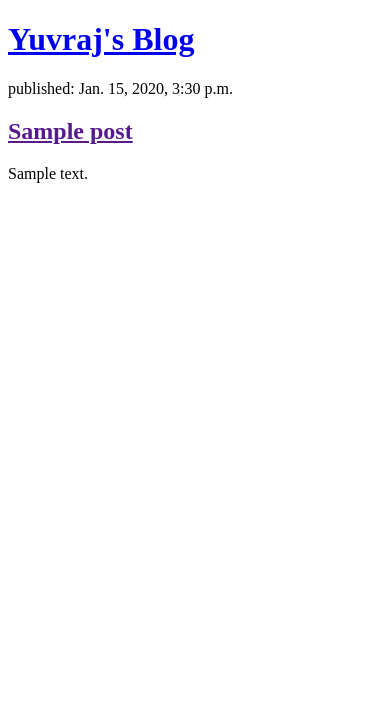
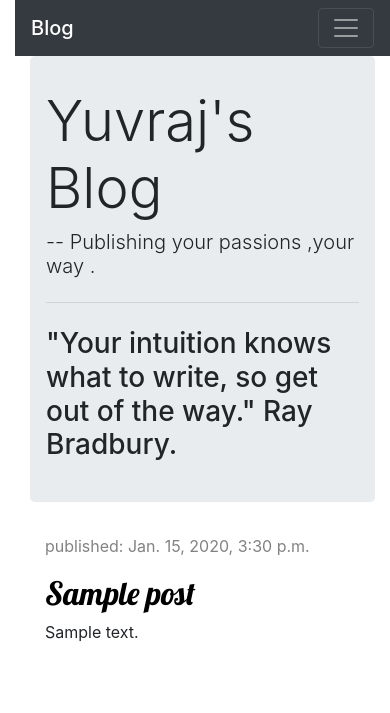
Before and after one commit to YuvrajRaghuvanshi1/my-first-blog, a Django app: page / in a window 390 px wide. Shown: the top 713 px of the page. Run offline with Django 3.2, Linux system fonts and the light colour scheme; tables that the repository leaves empty hold one stand-in row (values such as "Sample post"); some libraries are stand-ins or nearby versions.

Commit message:
Added view and template for detailed blog post as well as CSS for the site.

```diff
--- /dev/null
+++ b/blog/static/css/blog.css
@@ -0,0 +1,53 @@
+  h2 a {
+    color: #C25100;
+    font-family: 'Lobster';
+}
+body {
+    padding-left: 15px;
+}
+.page-header {
+    background-color: #C25100;
+    margin-top: 0;
+    padding: 20px 20px 20px 40px;
+}
+
+.page-header h1, .page-header h1 a, .page-header h1 a:visited, .page-header h1 a:active {
+    color: #ffffff;
+    font-size: 36pt;
+    text-decoration: none;
+}
+
+.content {
+    margin-left: 40px;
+}
+
+ h2,  h4 {
+    font-family: 'Lobster', cursive;
+}
+
+.date {
+    color: #828282;
+}
+
+.save {
+    float: right;
+}
+
+.post-form textarea, .post-form input {
+    width: 100%;
+}
+
+.top-menu, .top-menu:hover, .top-menu:visited {
+    color: #ffffff;
+    float: right;
+    font-size: 26pt;
+    margin-right: 20px;
+}
+
+.post {
+    margin-bottom: 70px;
+}
+
+.post h2 a, .post h2 a:visited {
+    color: #000000;
+}
--- /dev/null
+++ b/blog/templates/blog/base.html
@@ -0,0 +1,61 @@
+{% load static %}
+<!DOCTYPE html>
+<html lang="en">
+<head>
+    <meta charset="UTF-8">
+    <meta name="viewport" content="width=device-width, initial-scale=1.0">
+    <title>Blog</title>
+    <link rel="stylesheet" href="{% static 'css/blog.css' %}">
+    <link rel="stylesheet" href="https://stackpath.bootstrapcdn.com/bootstrap/4.4.1/css/bootstrap.min.css" integrity="sha384-Vkoo8x4CGsO3+Hhxv8T/Q5PaXtkKtu6ug5TOeNV6gBiFeWPGFN9MuhOf23Q9Ifjh" crossorigin="anonymous">
+<link href="//fonts.googleapis.com/css?family=Lobster&subset=latin,latin-ext" rel="stylesheet" type="text/css">
+
+</head>
+<body>
+    <nav class="navbar navbar-expand-lg  navbar-dark bg-dark">
+        <a class="navbar-brand mb-0 h1" href="#">Blog</a>
+        <button class="navbar-toggler" type="button" data-toggle="collapse" data-target="#navbarSupportedContent" aria-controls="navbarSupportedContent" aria-expanded="false" aria-label="Toggle navigation">
+          <span class="navbar-toggler-icon"></span>
+        </button>
+        <div class="collapse navbar-collapse" id="navbarSupportedContent">
+            <ul class="navbar-nav mr-auto">
+              <li class="nav-item active">
+                <a class="nav-link" href="#">Home <span class="sr-only">(current)</span></a>
+              </li>
+              <li class="nav-item">
+                <a class="nav-link" href="#">About </a>
+              </li>
+            </ul>
+              <form class="form-inline">
+                <input class="form-control mr-sm-2" type="search" placeholder="Search" aria-label="Search">
+                <button class="btn btn-outline-success my-2 my-sm-0" type="submit">Search</button>
+              </form>
+
+
+              </div>
+
+    </nav>
+
+    <body>
+        <div class="container">
+
+            <div class="jumbotron">
+                <h1 class="display-4">Yuvraj's Blog</h1>
+                <h3 class="lead">-- Publishing your passions ,your way .</h3>
+                <hr class="my-4">
+                <h3>"Your intuition knows what to write, so get out of the way." Ray Bradbury.</h3>
+            </div>
+
+            <div class="content container">
+                <div class="row">
+                    <div class="col-md-8">
+                {% block content %}
+                {% endblock %}
+                </div>
+            </div>
+        </div>
+        </div>
+        <script src="https://code.jquery.com/jquery-3.4.1.slim.min.js" integrity="sha384-J6qa4849blE2+poT4WnyKhv5vZF5SrPo0iEjwBvKU7imGFAV0wwj1yYfoRSJoZ+n" crossorigin="anonymous"></script>
+        <script src="https://cdn.jsdelivr.net/npm/popper.js@1.16.0/dist/umd/popper.min.js" integrity="sha384-Q6E9RHvbIyZFJoft+2mJbHaEWldlvI9IOYy5n3zV9zzTtmI3UksdQRVvoxMfooAo" crossorigin="anonymous"></script>
+        <script src="https://stackpath.bootstrapcdn.com/bootstrap/4.4.1/js/bootstrap.min.js" integrity="sha384-wfSDF2E50Y2D1uUdj0O3uMBJnjuUD4Ih7YwaYd1iqfktj0Uod8GCExl3Og8ifwB6" crossorigin="anonymous"></script>
+    </body>
+</html>
--- a/blog/templates/blog/post_list.html
+++ b/blog/templates/blog/post_list.html
@@ -1,22 +1,13 @@
-<!DOCTYPE html>
-<html lang="en">
-<head>
-    <meta charset="UTF-8">
-    <meta name="viewport" content="width=device-width, initial-scale=1.0">
-    <title>Blog</title>
-</head>
-<body>
+{% extends 'blog/base.html' %}
+{% block content %}
+                    {% for post in posts %}
+                        <div class="post">
+                            <div class="date">
+                                <p>published: {{ post.published_date }}</p>
+                            </div>
+                            <h2><a href="{% url 'post_detail' pk=post.pk %}">{{ post.title }}</a></h2>
+                            <p>{{ post.text|linebreaksbr }}</p>
+                        </div>
+                    {% endfor %}
 
-        <div>
-            <h1><a href="/">Yuvraj's Blog</a></h1>
-        </div>
-
-        {% for post in posts %}
-        <div>
-            <p>published: {{ post.published_date }}</p>
-            <h2><a href="">{{ post.title }}</a></h2>
-            <p>{{ post.text|linebreaksbr }}</p>
-        </div>
-    {% endfor %}
-</body>
-</html>
+{% endblock %}
--- a/blog/urls.py
+++ b/blog/urls.py
@@ -3,4 +3,5 @@ from blog import views
 
 urlpatterns = [
     path('', views.post_list, name='post_list'),
+     path('post/<int:pk>/', views.post_detail, name='post_detail'),
 ]
--- a/blog/views.py
+++ b/blog/views.py
@@ -1,7 +1,10 @@
-from django.shortcuts import render
+from django.shortcuts import render,get_object_or_404
 from django.utils import timezone
 from .models import Post
 
 def post_list(request):
     posts = Post.objects.all()
     return render(request, 'blog/post_list.html', {'posts': posts})
+def post_detail(request, pk):
+    post = get_object_or_404(Post, pk=pk)
+    return render(request, 'blog/post_detail.html', {'post': post})
```
Also changed, not shown: blog/templates/blog/post_detail.html (added, +13 -0 lines).
